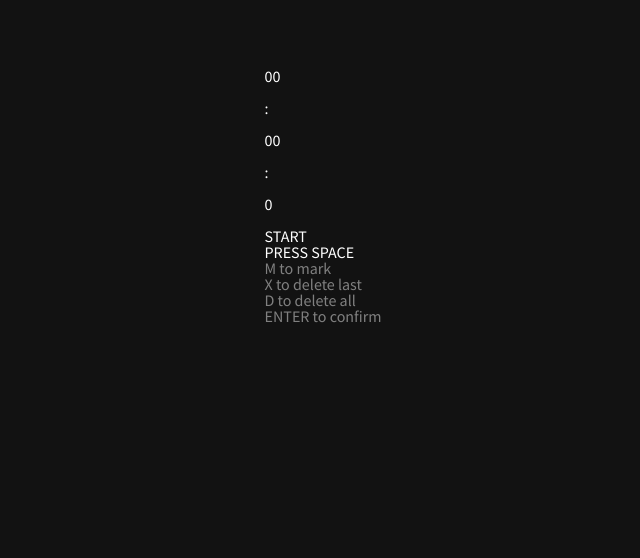
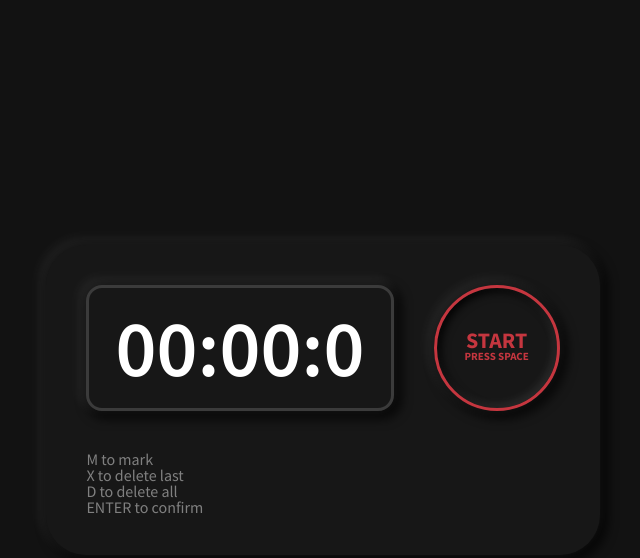
Before and after one commit to kevinloeffler/Rubik-Stopwatch, a website with bundled scripts: page index.html in a window 1280 px wide. Shown: the whole page, without its empty margins (317-957 px from the left). Built offline with nearby package versions, Linux system fonts and the light colour scheme.

Commit message:
Styled Time Block

```diff
--- a/styles.css
+++ b/styles.css
@@ -1,13 +1,15 @@
 :root {
     --text-color: white;
     --bkg-color: #121212;
-    --surface: #171717;
+    --device: #171717;
     --gray: #1c1c1c;
     --red: #C5363F;
     --blue: #446698;
     --green: 4F7D43;
-    --shadow: 2px 2px 10px 5px #000000 75%;
-
+    --shadow: -4px -4px 10px 5px rgba(255, 255, 255, 0.05), 4px 4px 10px 5px rgba(0, 0, 0, 0.6);
+    --shadow-inline: inset -3px -3px 10px rgba(255, 255, 255, 0.1), inset 3px 3px 10px #000000;
+    --border: 3px solid #3B3B3B;
+    --space: 40px;
 }
 
 /*
@@ -47,6 +49,11 @@
     url('./typography/source-sans-pro-v14-latin-700.woff') format('woff');
 }
 
+* {
+    padding: 0;
+    margin: 0;
+}
+
 body {
     font-family: 'Source Sans Pro', sans-serif;
     font-weight: 400;
@@ -56,13 +63,60 @@ body {
     display: flex;
     justify-content: center;
     align-items: center;
+    min-height: 100vh;
 
     color: var(--text-color);
     background-color: var(--bkg-color);
-    padding: 44px;
 }
 
-/* Elements */
+/* Time Block */
+
+.device {
+    background-color: var(--device);
+    padding: var(--space);
+    border-radius: var(--space);
+    box-shadow: var(--shadow);
+}
+
+.time-block {
+    display: flex;
+    margin-bottom: var(--space);
+}
+
+#time {
+    display: flex;
+    justify-content: center;
+    align-items: center;
+    padding: 0 26px;
+    margin-right: var(--space);
+
+    font-size: 80px;
+    font-weight: 600;
+    line-height: 60px;
+    border: var(--border);
+    border-radius: 16px;
+    box-shadow: var(--shadow);
+}
+
+#start-stop {
+    display: flex;
+    flex-direction: column;
+    justify-content: center;
+    align-items: center;
+    width: 120px;
+    height: 120px;
+
+    font-size: 22px;
+    font-weight: 700;
+    color: var(--red);
+    border-radius: 100%;
+    border: 3px solid var(--red);
+    box-shadow: var(--shadow), var(--shadow-inline);
+}
+
+#start-stop div:nth-child(2) {
+    font-size: 11px;
+}
 
 .ui-button-inactive {
     color: gray;
```
